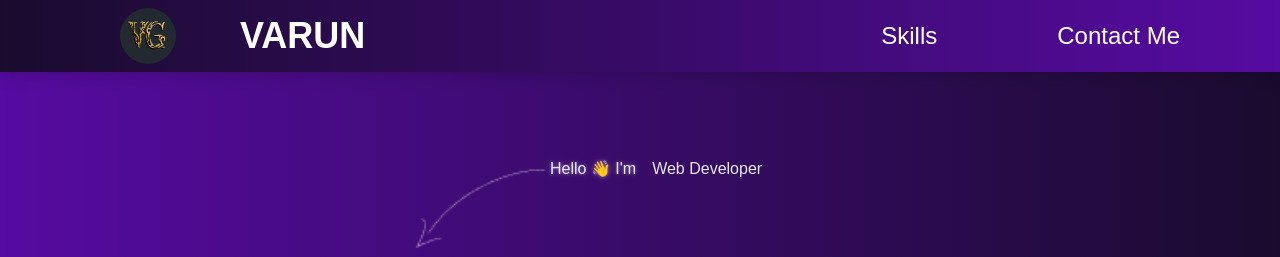
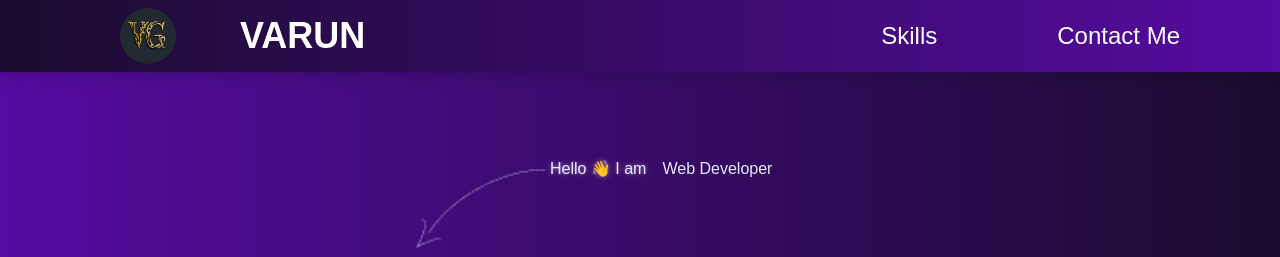
Before and after one commit to kristal7636/kristal-portfolio, a Next.js app: page / in a window 1280 px wide. Shown: the top 257 px of the page. Built offline with nearby package versions, Linux system fonts and the light colour scheme; a web font is replaced by a local one.

Commit message:
mail unlinked

```diff
--- a/src/app/ContactMe/ContactMe.tsx
+++ b/src/app/ContactMe/ContactMe.tsx
@@ -23,7 +23,7 @@ const Contact = () => {
     <div className="max-w-4xl mx-auto px-4 py-16 ">
       <form className="text-white shadow-lg rounded-lg p-8 bg-gradient-to-r from-[#1a0b2e] to-[#560ba1] ">
         <div className="mb-4">
-          <label className="block text-gray-700 text-white">Full Name</label>
+          <label className="block text-white">Full Name</label>
           <input
             type="text"
             name="name"
--- a/src/app/Hero/Hero.tsx
+++ b/src/app/Hero/Hero.tsx
@@ -5,7 +5,7 @@ const Hero = () => {
   return (
     <div className=" ">
       <div className="  absolute flex ml-8 md:ml-[550px] mt-[85px] ">
-        <p>Hello 👋 I'm</p>
+        <p>Hello 👋 I am</p>
         <section className="animation">
           <div className="first">
             <div>Varun Gaudani</div>
```
